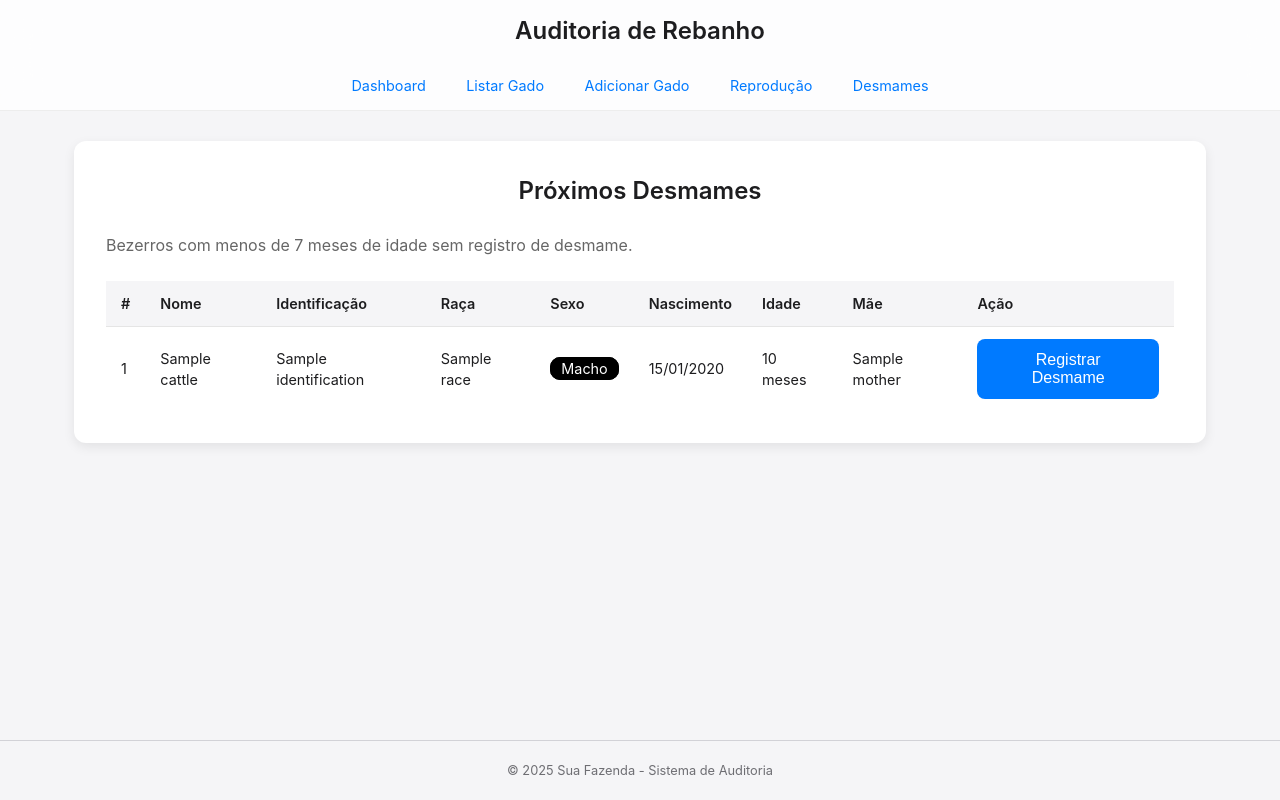
After one commit to gabrielbitti/cattle-log, a FastAPI app: template templates/upcoming_weanings.html in a window 1280 px wide. The commit adds this page. Run offline with FastAPI, Linux system fonts and the light colour scheme; the template is opened without the code that fills it: most values are stand-ins (such as "Sample title", 1, 10 or a date in 2020); parts of the project's set-up code (start-up, migrations or seed data) failed here and were passed over.

Commit message:
Feat: adds report for upcoming weanings

```diff
--- a/app/routers/web.py
+++ b/app/routers/web.py
@@ -2,17 +2,20 @@ import datetime
 import os
 
 from fastapi import APIRouter, Depends, HTTPException, Request
-from fastapi.responses import HTMLResponse
+from fastapi.responses import HTMLResponse, RedirectResponse
 from fastapi.templating import Jinja2Templates
 from sqlalchemy.orm import Session
 
 from app.database.db import get_db
 from app.domain.cattle_domain import CattleDomain
+from app.domain.cattle_reproduction_domain import CattleReproductionDomain
 from app.models.cattle import GenderEnum
+from app.models.cattle_reproduction import ReproductiveEventEnum
 from app.repositories.cattle import CattleRepository
 from app.repositories.cattle_health import CattleHealthRepository
 from app.repositories.cattle_reproduction import CattleReproductionRepository
 from app.repositories.cattle_weight import CattleWeightRepository
+from app.schemas.cattle_reproduction import CattleReproductionCreate
 
 templates = Jinja2Templates(
     directory=os.path.join(os.path.dirname(__file__), "../../templates"))
@@ -251,6 +254,42 @@ async def cattle_timeline(request: Request, cattle_id: int, db: Session = Depend
     })
 
 
+def _age_months(birth_date: datetime.date, today: datetime.date) -> int:
+    months = (today.year - birth_date.year) * 12 + (today.month - birth_date.month)
+    if today.day < birth_date.day:
+        months -= 1
+    return max(months, 0)
+
+
+@router.get("/upcoming-weanings", response_class=HTMLResponse)
+async def upcoming_weanings(request: Request, db: Session = Depends(get_db)):
+    calves = CattleRepository(db).get_pending_weanings()
+    today = datetime.date.today()
+    calves_with_age = [
+        {"cattle": c, "age_months": _age_months(c.birth_date, today)}
+        for c in calves
+    ]
+    return templates.TemplateResponse("upcoming_weanings.html", {
+        "request": request,
+        "calves": calves_with_age,
+    })
+
+
+@router.post("/register-weaning/{calf_id}")
+async def register_weaning(calf_id: int, db: Session = Depends(get_db)):
+    calf = CattleRepository(db).get_by_id(calf_id)
+    if not calf or not calf.mother_id:
+        return RedirectResponse("/upcoming-weanings", status_code=302)
+    data = CattleReproductionCreate(
+        cattle_id=calf.mother_id,
+        event_type=ReproductiveEventEnum.WEANING,
+        event_date=datetime.date.today(),
+        offspring_id=calf.id,
+    )
+    CattleReproductionDomain(db).create(data)
+    return RedirectResponse("/upcoming-weanings", status_code=302)
+
+
 @router.get("/health")
 def health_check():
     return {"status": "ok"}
--- a/templates/base.html
+++ b/templates/base.html
@@ -15,6 +15,7 @@
             <a href="/cattle-list">Listar Gado</a>
             <a href="/add-cattle">Adicionar Gado</a>
             <a href="/cattle-reproduction-list">Reprodução</a>
+            <a href="/upcoming-weanings">Desmames</a>
 {#            <a href="/cattle-weight-list">Evolução de Peso</a>#}
             {#            <a href="/cattle-health-list">Saúde do Gado</a>#}
         </nav>
--- /dev/null
+++ b/templates/upcoming_weanings.html
@@ -0,0 +1,72 @@
+{% extends "base.html" %}
+
+{% block title %}Próximos Desmames - Auditoria de Rebanho{% endblock %}
+
+{% block content %}
+<section class="content-section">
+    <h2>Próximos Desmames</h2>
+    <p style="color: #666; margin-bottom: 1.5rem;">
+        Bezerros com menos de 7 meses de idade sem registro de desmame.
+    </p>
+
+    {% if calves %}
+    <table class="data-table">
+        <thead>
+            <tr>
+                <th>#</th>
+                <th>Nome</th>
+                <th>Identificação</th>
+                <th>Raça</th>
+                <th>Sexo</th>
+                <th>Nascimento</th>
+                <th>Idade</th>
+                <th>Mãe</th>
+                <th>Ação</th>
+            </tr>
+        </thead>
+        <tbody>
+            {% for item in calves %}
+            <tr>
+                <td data-label="ID">{{ item.cattle.id }}</td>
+                <td data-label="Nome">{{ item.cattle.name.capitalize() }}</td>
+                <td data-label="Identificação">{{ item.cattle.identification if item.cattle.identification else "-" }}</td>
+                <td data-label="Raça">{{ item.cattle.race.capitalize() }}</td>
+                <td data-label="Sexo">
+                    <span class="badge-gender {% if item.cattle.gender == 'FEMALE' %}badge-female{% else %}badge-male{% endif %}">
+                        {{ "Fêmea" if item.cattle.gender == "FEMALE" else "Macho" }}
+                    </span>
+                </td>
+                <td data-label="Nascimento">{{ item.cattle.birth_date | format_date }}</td>
+                <td data-label="Idade">
+                    {{ item.age_months }} {{ "mês" if item.age_months == 1 else "meses" }}
+                </td>
+                <td data-label="Mãe">
+                    {% if item.cattle.mother %}
+                        {{ item.cattle.mother.name.capitalize() }}
+                    {% else %}
+                        -
+                    {% endif %}
+                </td>
+                <td data-label="Ação">
+                    {% if item.cattle.mother_id %}
+                    <form method="POST" action="/register-weaning/{{ item.cattle.id }}" style="display:inline;">
+                        <button type="submit" class="btn-edit"
+                            onclick="return confirm('Registrar desmame de {{ item.cattle.name.capitalize() }}?')">
+                            Registrar Desmame
+                        </button>
+                    </form>
+                    {% else %}
+                    <button disabled title="Mãe não cadastrada" style="opacity:0.4; cursor:not-allowed;">
+                        Registrar Desmame
+                    </button>
+                    {% endif %}
+                </td>
+            </tr>
+            {% endfor %}
+        </tbody>
+    </table>
+    {% else %}
+    <p>Nenhum bezerro pendente de desmame.</p>
+    {% endif %}
+</section>
+{% endblock %}
```
Also changed, not shown: app/repositories/cattle.py (+31 -1 lines).
